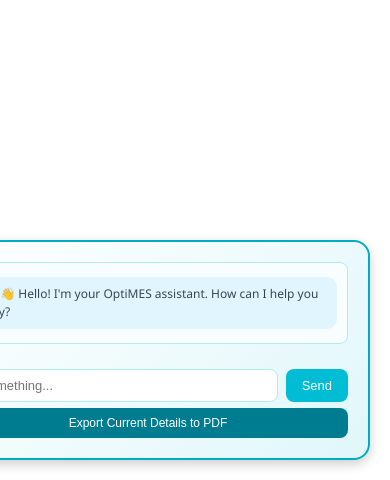
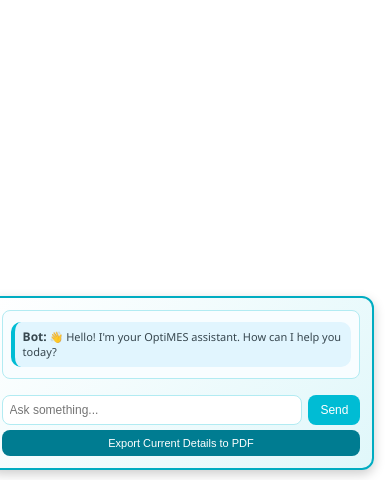
Before and after one commit to suganyajulianna/chatbot_optiMES, a Flask app: page / in a window 390 px wide. Shown: the part 364-844 px from the top of the page. Run offline with Flask 3, Linux system fonts and the light colour scheme.

Commit message:
Refine styles for chat interface and filters
Adjusted styles for chat box, buttons, and filter panels to improve layout and responsiveness.

```diff
--- a/templates/index.html
+++ b/templates/index.html
@@ -15,16 +15,16 @@
 
     #chat-box {
       position: fixed;
-      bottom: 20px;
-      right: 20px;
+      bottom: 14px;
+      right: 14px;
       background: linear-gradient(135deg, #ffffff, #e0f7fa);
-      padding: 20px;
-      width: 400px;
-      border-radius: 16px;
+      padding: 12px;
+      width: 320px;
+      border-radius: 12px;
       box-shadow: 0 4px 12px rgba(0, 0, 0, 0.2);
       z-index: 1000;
       border: 2px solid #00acc1;
-      max-height: 600px;
+      max-height: 520px;
       display: flex;
       flex-direction: column;
     }
@@ -32,15 +32,15 @@
     #chat-response {
       flex: 1;
       overflow-y: auto;
-      margin-bottom: 15px;
-      font-size: 12px;
+      margin-bottom: 10px;
+      font-size: 11px;
       color: #37474f;
-      max-height: 350px;
-      padding: 10px;
+      max-height: 290px;
+      padding: 8px;
       background: #f8fdff;
       border-radius: 8px;
       border: 1px solid #b2ebf2;
-      line-height: 1.5;
+      line-height: 1.35;
     }
 
     #chat-response p {
@@ -100,22 +100,22 @@
 
     .input-container {
       display: flex;
-      gap: 8px;
-      margin-top: 10px;
+      gap: 6px;
+      margin-top: 6px;
     }
 
     input[type="text"] {
       flex: 1;
-      padding: 8px;
-      font-size: 13px;
+      padding: 7px;
+      font-size: 12px;
       border: 1px solid #b2ebf2;
       border-radius: 8px;
       outline: none;
     }
 
     button {
-      padding: 8px 16px;
-      font-size: 13px;
+      padding: 7px 12px;
+      font-size: 12px;
       background: #00bcd4;
       color: white;
       border: none;
@@ -130,25 +130,25 @@
 
     .bot-message {
       background-color: #e1f5fe;
-      padding: 8px 10px;
+      padding: 7px 8px;
       border-radius: 10px;
-      margin: 4px 0;
+      margin: 3px 0;
       border-left: 4px solid #00bcd4;
-      font-size: 12px;
-      line-height: 1.5;
+      font-size: 11px;
+      line-height: 1.35;
       white-space: pre-wrap;
       word-wrap: break-word;
     }
 
     .user-message {
       background-color: #f1f8e9;
-      padding: 8px 10px;
+      padding: 7px 8px;
       border-radius: 10px;
-      margin: 4px 0;
+      margin: 3px 0;
       border-left: 4px solid #4caf50;
       text-align: right;
-      font-size: 12px;
-      line-height: 1.5;
+      font-size: 11px;
+      line-height: 1.35;
     }
 
     .bot-message strong,
@@ -197,36 +200,52 @@
 
     .workorder-filter-row {
       display: grid;
-      grid-template-columns: 1fr 1fr 1fr auto;
+      grid-template-columns: repeat(3, minmax(0, 1fr));
       gap: 8px;
       align-items: center;
+      width: 100%;
+      max-width: 100%;
+      overflow: hidden;
     }
 
     .workorder-filter-row select,
     .workorder-filter-row input {
       width: 100%;
-      padding: 7px 8px;
+      min-width: 0;
+      max-width: 100%;
+      box-sizing: border-box;
+      padding: 6px 7px;
       border: 1px solid #b2ebf2;
       border-radius: 8px;
-      font-size: 12px;
+      font-size: 11px;
       outline: none;
+      height: 34px;
+      line-height: 1.2;
+    }
+
+    .workorder-filter-row select {
+      padding-right: 24px;
     }
 
     .workorder-filter-apply {
-      padding: 8px 10px;
-      font-size: 12px;
+      grid-column: 1 / -1;
+      width: 100%;
+      height: 34px;
+      padding: 0 8px;
+      font-size: 11px;
       border-radius: 8px;
       background: #00acc1;
       color: #fff;
       border: none;
       cursor: pointer;
+      box-sizing: border-box;
     }
 
     .export-pdf-btn {
-      margin-top: 6px;
+      margin-top: 5px;
       width: 100%;
-      padding: 8px 10px;
-      font-size: 12px;
+      padding: 7px 9px;
+      font-size: 11px;
       border-radius: 8px;
       background: #007c91;
       color: #fff;
@@ -234,9 +253,29 @@
       cursor: pointer;
     }
 
+    @media (max-width: 640px) {
+      #chat-box {
+        width: 92vw;
+        right: 4vw;
+        bottom: 10px;
+      }
+
+      .workorder-filter-row {
+        grid-template-columns: 1fr 1fr;
+      }
+
+      .workorder-filter-apply {
+        grid-column: 1 / -1;
+      }
+    }
+
     @media (max-width: 500px) {
       .workorder-filter-row {
         grid-template-columns: 1fr;
+      }
+
+      .workorder-filter-apply {
+        width: 100%;
       }
     }
   </style>
@@ -261,6 +301,7 @@
 
   <script>
     let latestBotReply = [];
+    let lastUserQueryForExport = "";
 
     function exportLatestToPdf() {
       if (!latestBotReply || latestBotReply.length === 0) {
@@ -272,7 +313,7 @@
         method: "POST",
         headers: { "Content-Type": "application/json" },
         body: JSON.stringify({
-          title: "Workorder Details",
+          query: lastUserQueryForExport || "",
           lines: latestBotReply
         })
       })
@@ -342,9 +383,56 @@
       };
     }
 
+    function renderPermitFilterPanel() {
+      const panel = document.getElementById("permit-filter-panel");
+      panel.innerHTML = `
+        <div class="workorder-filter-title">Filter Work Permits</div>
+        <div class="workorder-filter-row">
+          <select id="permit-status">
+            <option value="">Status</option>
+            <option value="approved">Approved</option>
+            <option value="pending">Pending</option>
+            <option value="in progress">In Progress</option>
+            <option value="completed">Completed</option>
+            <option value="overdue">Overdue</option>
+            <option value="extended">Extended</option>
+            <option value="cancelled">Cancelled</option>
+            <option value="closed">Closed</option>
+          </select>
+          <input id="permit-from-date" type="date" />
+          <input id="permit-to-date" type="date" />
+          <button class="workorder-filter-apply" id="permit-apply">Apply</button>
+        </div>
+      `;
+      panel.style.display = "block";
+
+      document.getElementById("permit-apply").onclick = () => {
+        const status = document.getElementById("permit-status").value;
+        const fromDate = document.getElementById("permit-from-date").value;
+        const toDate = document.getElementById("permit-to-date").value;
+
+        if (!status) {
+          alert("Please select a permit status.");
+          return;
+        }
+        if (!fromDate || !toDate) {
+          alert("Please select both From and To dates.");
+          return;
+        }
+        if (fromDate > toDate) {
+          alert("From date cannot be greater than To date.");
+          return;
+        }
+
+        const query = `Show ${status} permits from ${fromDate} to ${toDate}`;
+        sendQuestion(query);
+      };
+    }
+
     function sendQuestion(forcedMessage = null) {
       const userInput = forcedMessage !== null ? forcedMessage : document.getElementById("user-input").value;
       if (!userInput.trim()) return;
+      lastUserQueryForExport = userInput.replace(/^show\s+/i, "").trim();
 
       const chatBox = document.getElementById("chat-response");
       chatBox.innerHTML += `<div class="user-message"><strong>You:</strong> ${userInput}</div>`;
@@ -356,6 +444,9 @@
       const filterPanel = document.getElementById("workorder-filter-panel");
       filterPanel.style.display = 'none';
       filterPanel.innerHTML = '';
+      const permitFilterPanel = document.getElementById("permit-filter-panel");
+      permitFilterPanel.style.display = 'none';
+      permitFilterPanel.innerHTML = '';
 
       fetch("/chat", {
         method: "POST",
@@ -395,6 +486,9 @@
           if (data.show_workorder_filters) {
             renderWorkorderFilterPanel();
           }
+          if (data.show_permit_filters) {
+            renderPermitFilterPanel();
+          }
 
           document.getElementById("user-input").value = "";
           chatBox.scrollTop = chatBox.scrollHeight;
```
Also changed, not shown: other parts of templates/index.html (+13 -9 lines).
